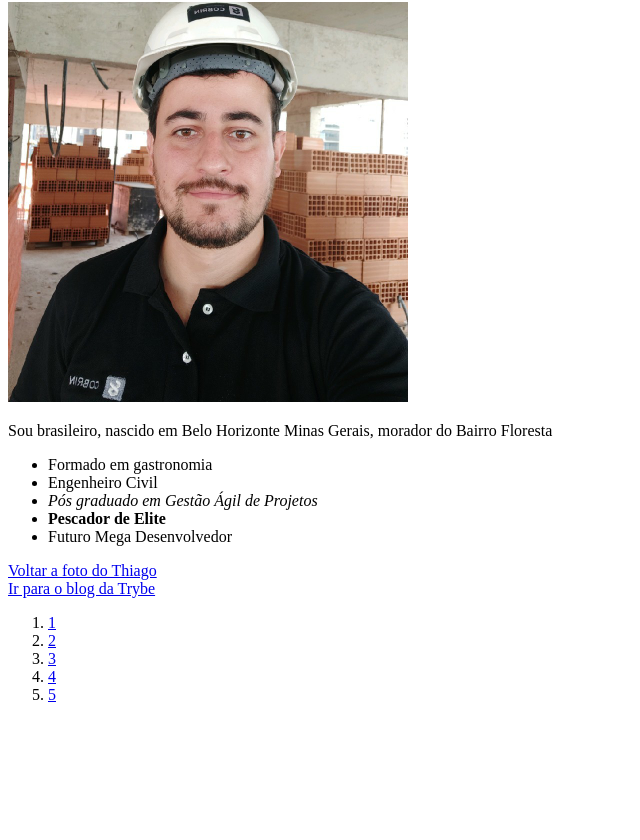
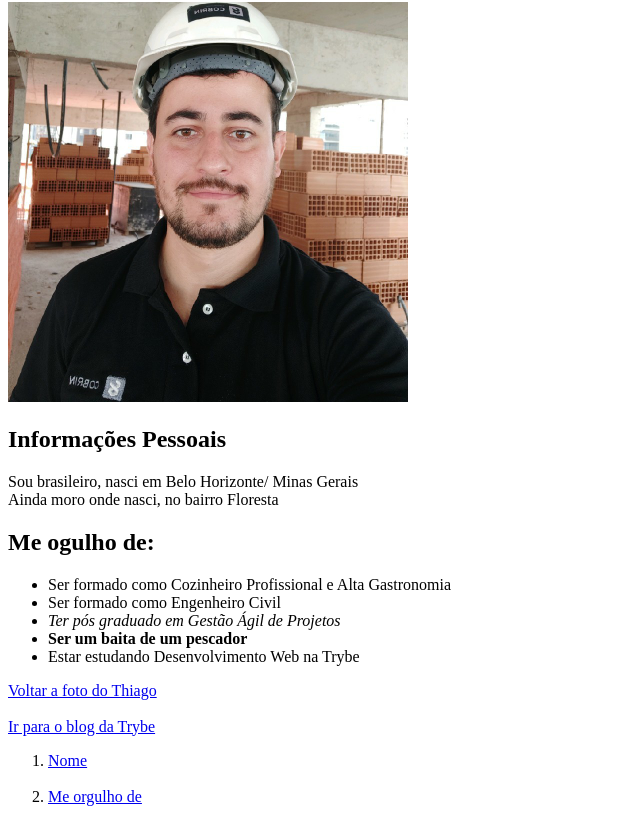
Before and after one commit to thiagoccs/thiagoccs.github.io, a plain HTML site: page index.html in a window 1280 px wide. Shown: the part 78-918 px from the top of the page, without its empty margins (0-640 px from the left). Before the commit the page ends 800 px from the top, so only its background shows below. Drawn offline with Linux system fonts and the light colour scheme.

Commit message:
"Melhoria no texto"

```diff
--- a/index.html
+++ b/index.html
@@ -1,30 +1,31 @@
 <!DOCTYPE html>
-<html lang="en">
+<html lang="pt-br">
 <head >
     <meta charset="UTF-8">
     <meta http-equiv="X-UA-Compatible" content="IE=edge">
     <meta name="viewport" content="width=device-width, initial-scale=1.0">
-    <title>Document</title>
+    <title>Primeiro Portifólio Web</title>
 </head>
 <body>
     <h1 id="1">Thiago Costa Correia de Souza</h1>
     <img id="foto" src="thiago.jpeg" alt="Foto do Thiago na obra usando capacete" width="400px">
-    <p>Sou brasileiro, nascido em Belo Horizonte Minas Gerais, morador do Bairro Floresta</p>
+    <h2>Informações Pessoais</h2>
+    <p>Sou brasileiro, nasci em Belo Horizonte/ Minas Gerais
+        <br>Ainda moro onde nasci, no bairro Floresta
+    </p>
+    <h2 id="2">Me ogulho de:</h2>
     <ul>
-        <li id="2">Formado em gastronomia</li>
-        <li>Engenheiro Civil</li>
-        <li id="3"><em>Pós graduado em Gestão Ágil de Projetos</em></li>
-        <li><strong>Pescador de Elite</strong></li>
-        <li id="4">Futuro Mega Desenvolvedor</li>
+        <li >Ser formado como Cozinheiro Profissional e Alta Gastronomia</li>
+        <li>Ser formado como Engenheiro Civil</li>
+        <li><em>Ter pós graduado em Gestão Ágil de Projetos</em></li>
+        <li><strong>Ser um baita de um pescador</strong></li>
+        <li>Estar estudando Desenvolvimento Web na Trybe</li>
     </ul>
-    <a href="#foto">Voltar a foto do Thiago </a><br>
-    <a id="5" href="https://blog.betrybe.com/" target="_blank">Ir para o blog da Trybe</a>
+    <a href="#foto">Voltar a foto do Thiago </a><br><br>
+    <a href="https://blog.betrybe.com/" target="_blank">Ir para o blog da Trybe</a>
    <ol>
-       <li><a href="#1">1</a></li>
-       <li><a href="#2">2</a></li>
-       <li><a href="#3">3</a></li>
-       <li><a href="#4">4</a></li>
-       <li><a href="#5">5</a></li>
+       <li><a href="#1">Nome</a></li><br>
+       <li><a href="#2">Me orgulho de</a></li><br>
    </ol>
 </body>
 </html>
```
